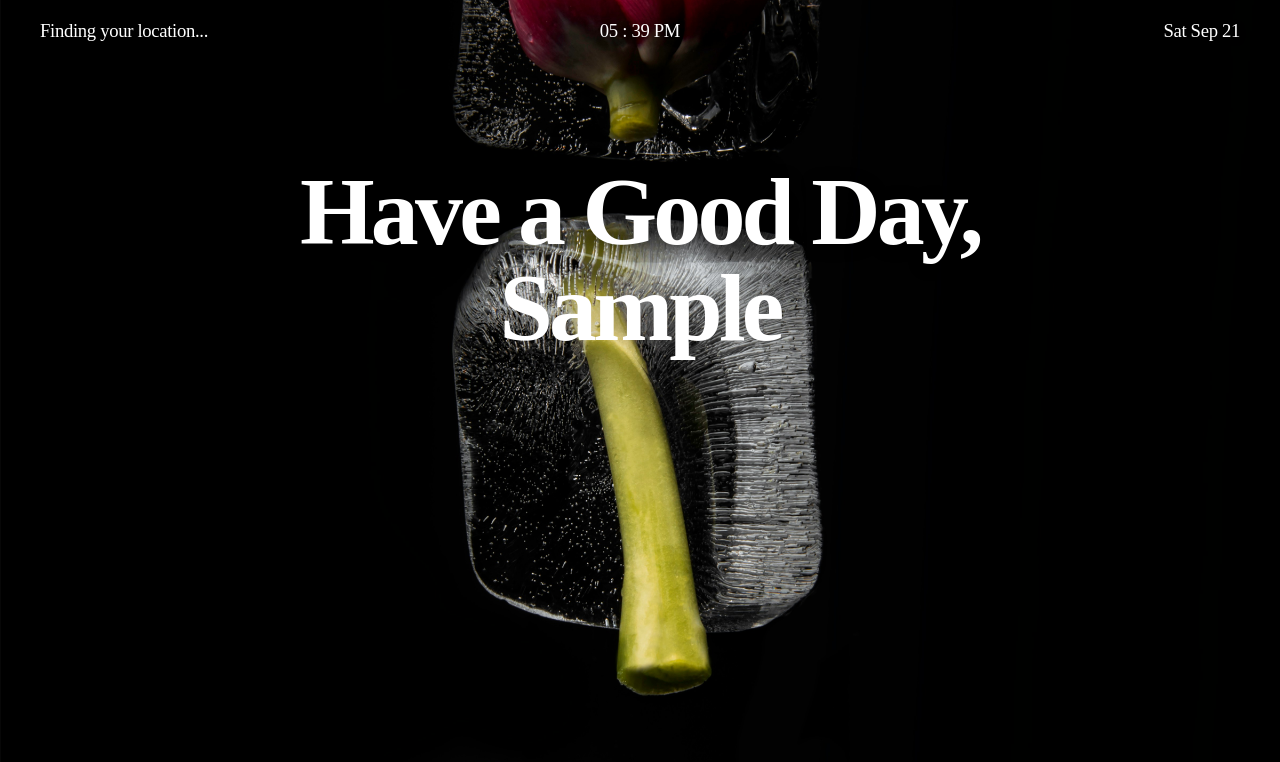
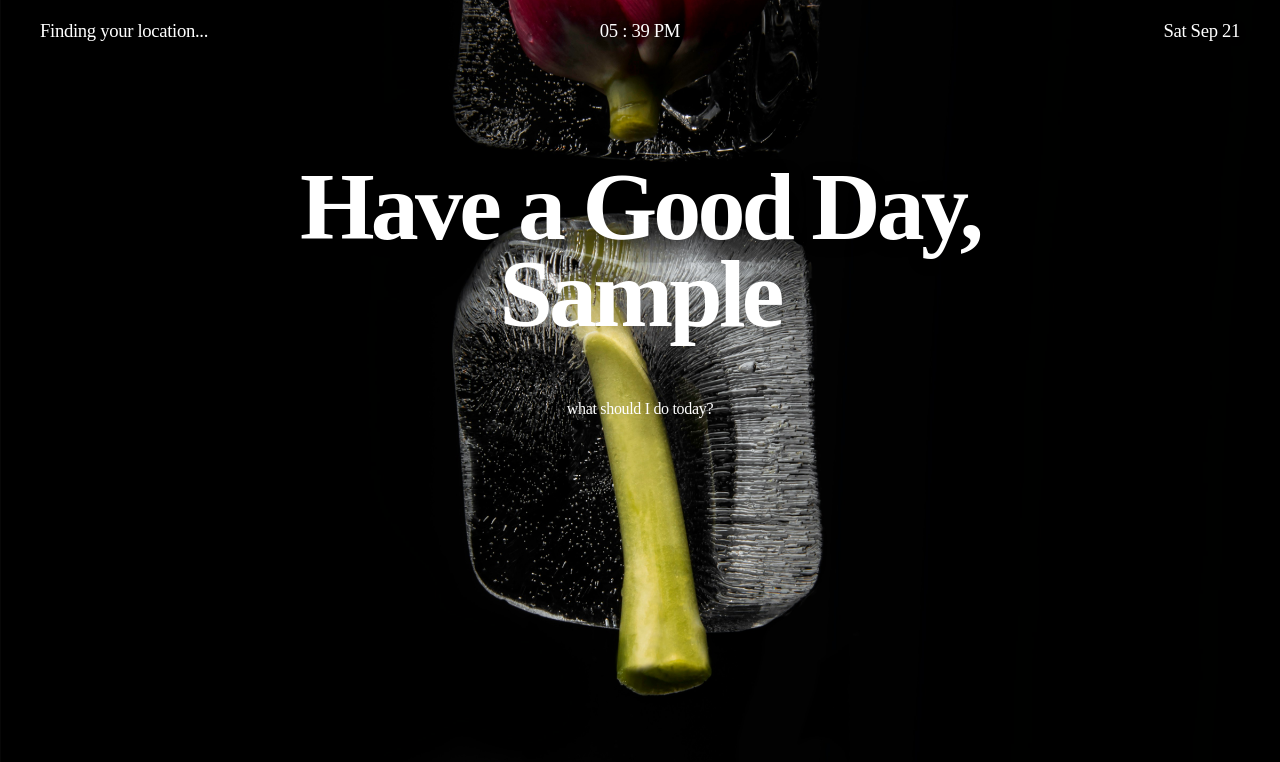
Before and after one commit to SeoyeongHwang/nomadcoders-vanillaJS-challenge-final, a website built with Parcel: page index.html in a window 1280 px wide. Both pictures are taken after typing "Sample" into the empty fields and a click on the button "Log In". Shown: the top 762 px of the page. Built offline with nearby package versions, Linux system fonts and the light colour scheme; no server answers; a web font is replaced by a local one.

Commit message:
handle error

```diff
--- a/index.html
+++ b/index.html
@@ -27,7 +27,9 @@
         <button>Log In</button>
       </form>
     </div>
-    <div id="todo-area"></div>
+    <div id="todo-area" class="hidden">
+      <span>what should I do today?</span>
+    </div>
     <script src="src/background.js"></script>
     <script src="src/clock.js"></script>
     <script src="src/weather-location.js"></script>
--- a/src/login.js
+++ b/src/login.js
@@ -2,7 +2,8 @@
 const loginArea = document.querySelector("#login-area");
 const loginForm = document.querySelector("#login-form");
 const loginInput = document.querySelector("#login-form input");
-const greetingName = document.querySelector("#greeting-area h1");
+const greetingText = document.querySelector("#greeting-area h1");
+const todoArea = document.querySelector("#todo-area");
 
 const HIDDEN_CLASSNAME = "hidden";
 const USERNAME_KEY = "username";
@@ -16,14 +17,16 @@ function handleLogInSubmit(event) {
 }
 
 function showUsername(username) {
-    greetingName.innerText = `Have a Good Day,\n${username}`;
-    loginForm.classList.add(HIDDEN_CLASSNAME);
+    greetingText.innerText = `Have a Good Day,\n${username}`;
+    loginArea.classList.add(HIDDEN_CLASSNAME);
+    todoArea.classList.remove(HIDDEN_CLASSNAME);
 }
 
 const loggedUsername = localStorage.getItem(USERNAME_KEY);
 
 if (loggedUsername == null) {
-    loginForm.classList.remove(HIDDEN_CLASSNAME);
+    loginArea.classList.remove(HIDDEN_CLASSNAME);
+    todoArea.classList.add(HIDDEN_CLASSNAME);
     loginForm.addEventListener("submit", handleLogInSubmit);
 } else {
     showUsername(loggedUsername);
--- a/src/style.css
+++ b/src/style.css
@@ -45,7 +45,7 @@ h1 {
   font-size: 96px;
   letter-spacing: -0.04em;
   text-shadow: rgba(0, 0, 0, 0.25) 0px 2px 16px;
-  line-height: 100%;
+  line-height: 90%;
   text-align: center;
 }
 
@@ -99,4 +99,11 @@ h1 {
 #login-area {
   z-index: 1000;
   position: absolute;
+  top: 400px;
 }
+
+#todo-area {
+  z-index: 1000;
+  position: absolute;
+  top: 400px;
+}
--- a/src/weather-location.js
+++ b/src/weather-location.js
@@ -1,29 +1,29 @@
 // 날씨와 위치 (geolocation)
 const API_KEY = 'aaf9a8fc52b34c226265284825f81774';
+const ICON_CLASSNAME = "icon";
+
+const weatherContainer = document.querySelector("#weather-area span");
+const weatherIcon = document.querySelector("#weather-area img");
 
 function onGeoFound(position) {
     const lat = position.coords.latitude;
     const lon = position.coords.longitude;
     const url = `https://api.openweathermap.org/data/2.5/weather?lat=${lat}&lon=${lon}&appid=${API_KEY}&units=metric`
     fetch(url).then(response => response.json()).then(data => {
-        const weatherContainer = document.querySelector("#weather-area span");
-        const weatherIcon = document.querySelector("#weather-area img");
-
         const city = data.name;
-        const weather = data.weather[0].main;
         const temp = Math.round(data.main.temp * 10) / 10;
         const icon = data.weather[0].icon;
         const iconUrl = `http://openweathermap.org/img/wn/${icon}@2x.png`;
         console.log(iconUrl);
         weatherIcon.setAttribute('src', iconUrl);
-        weatherIcon.parentElement.classList.remove("hidden");
-        weatherIcon.parentElement.classList.add("icon");
+        weatherIcon.parentElement.classList.remove(HIDDEN_CLASSNAME);
+        weatherIcon.parentElement.classList.add(ICON_CLASSNAME);
         weatherContainer.innerText = `${city}, ${temp}℃`;
     });
 }
 
 function onGeoError() {
-    const location = 'Anywhere on Earth';
+    weatherContainer.innerText = `Anywhere on Earth`;
 
 }
 
```
